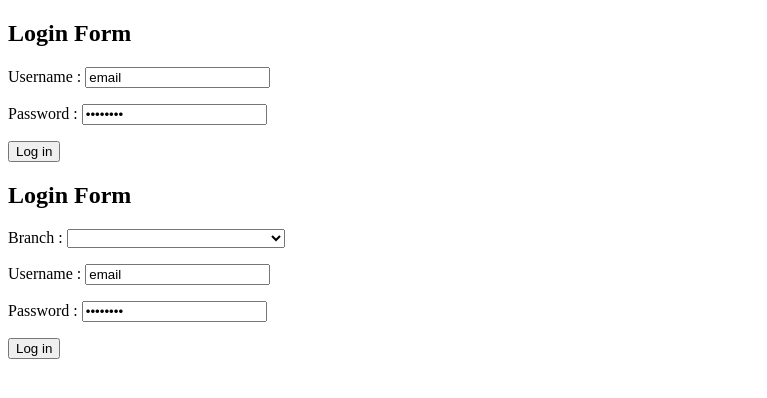
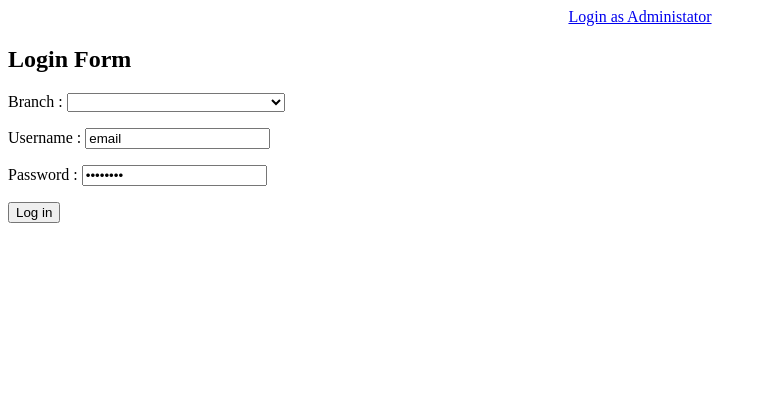
Before and after one commit to bantyK/Payment-Billing-System, an Angular app in the folder Frontend/frontend/: page /index in a window 1280 px wide. Shown: the top 398 px of the page, without its empty margins (0-767 px from the left). Built offline with nearby package versions, Linux system fonts and the light colour scheme.

Commit message:
Router added

```diff
--- a/Frontend/frontend/src/app/app.component.html
+++ b/Frontend/frontend/src/app/app.component.html
@@ -1,2 +1 @@
-<app-admin-login></app-admin-login>
-<app-student-login></app-student-login>
+<router-outlet></router-outlet>
--- a/Frontend/frontend/src/app/app.module.ts
+++ b/Frontend/frontend/src/app/app.module.ts
@@ -7,6 +7,7 @@ import { AppComponent } from './app.component';
 import { AdminLoginComponent } from './admin-login/admin-login.component';
 import { StudentLoginComponent } from './student-login/student-login.component';
 
+import { appRouterModule } from './app.route';
 @NgModule({
   declarations: [
     AppComponent,
@@ -17,7 +18,8 @@ import { StudentLoginComponent } from './student-login/student-login.component';
     BrowserModule,
     FormsModule,
     ReactiveFormsModule,
-    HttpModule
+    HttpModule,
+    appRouterModule
   ],
   providers: [],
   bootstrap: [AppComponent]
--- /dev/null
+++ b/Frontend/frontend/src/app/app.route.ts
@@ -0,0 +1,22 @@
+import { Routes, RouterModule } from '@angular/router';
+import { StudentLoginComponent } from './student-login/student-login.component';
+import { AdminLoginComponent } from './admin-login/admin-login.component';
+
+const routes: Routes = [
+    {
+        path: 'index',
+        component: StudentLoginComponent
+    },
+    {
+        path: 'admin',
+        component: AdminLoginComponent
+    },
+    {
+        path: '',
+        redirectTo: '/index',
+        pathMatch: 'full'
+    }
+
+];
+
+export const appRouterModule = RouterModule.forRoot(routes);
--- a/Frontend/frontend/src/app/student-login/student-login.component.css
+++ b/Frontend/frontend/src/app/student-login/student-login.component.css
@@ -0,0 +1,4 @@
+#admin-login-link {
+    text-align: center;
+    display: block;
+}
--- a/Frontend/frontend/src/app/student-login/student-login.component.html
+++ b/Frontend/frontend/src/app/student-login/student-login.component.html
@@ -1,3 +1,4 @@
+<a id="admin-login-link" routerLink="/admin">Login as Administator</a>
 <h2>Login Form</h2>
 <form [formGroup]="loginForm" (ngSubmit)="doLogin($event)">
   <p>
```
